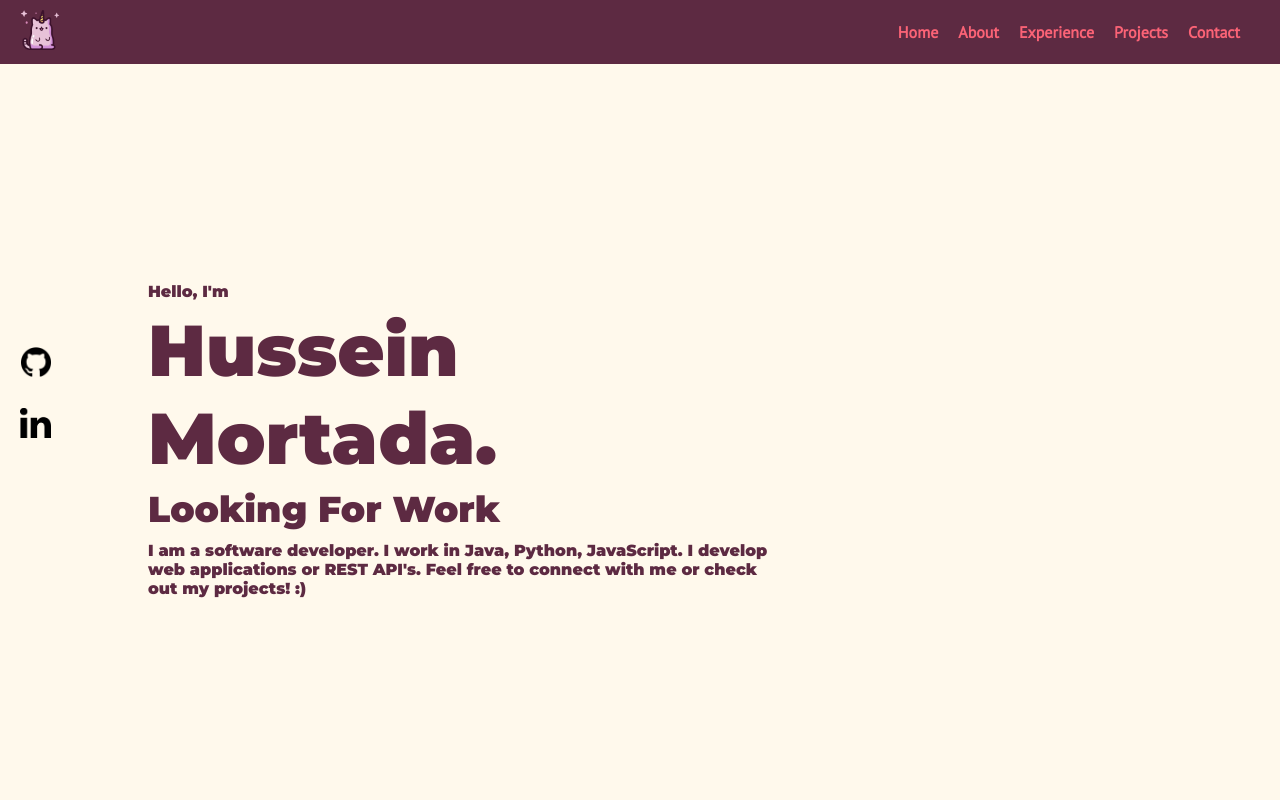
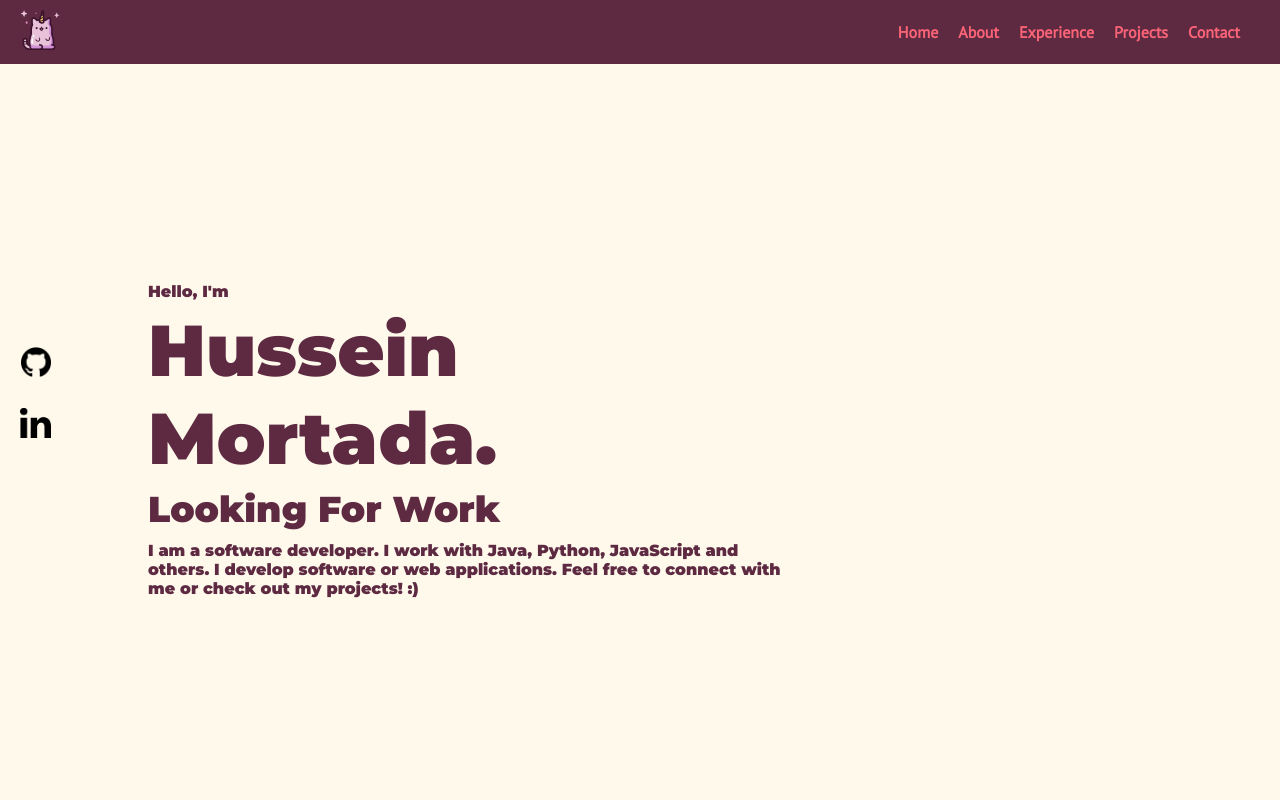
Before and after one commit to Hussein-Mortada/PersonalSite, a React (Create React App) app: page / in a window 1280 px wide. Shown: the top 800 px of the page. Built offline with nearby package versions, Linux system fonts and the light colour scheme.

Commit message:
Update Home.js

```diff
--- a/src/components/Home.js
+++ b/src/components/Home.js
@@ -7,7 +7,7 @@ function Home(){
             <h3 className="hello">Hello, I'm</h3>
             <h1 className="name">Hussein Mortada.</h1>
             <h1 className="title">Looking For Work</h1>
-            <p className="small-desc">I am a software developer.  I work in Java, Python, JavaScript.  I develop web applications or REST API's.  Feel free to connect with me or
+            <p className="small-desc">I am a software developer.  I work with Java, Python, JavaScript and others. I develop software or web applications.  Feel free to connect with me or
             check out my projects! :) </p>
         </div>
     );
```
